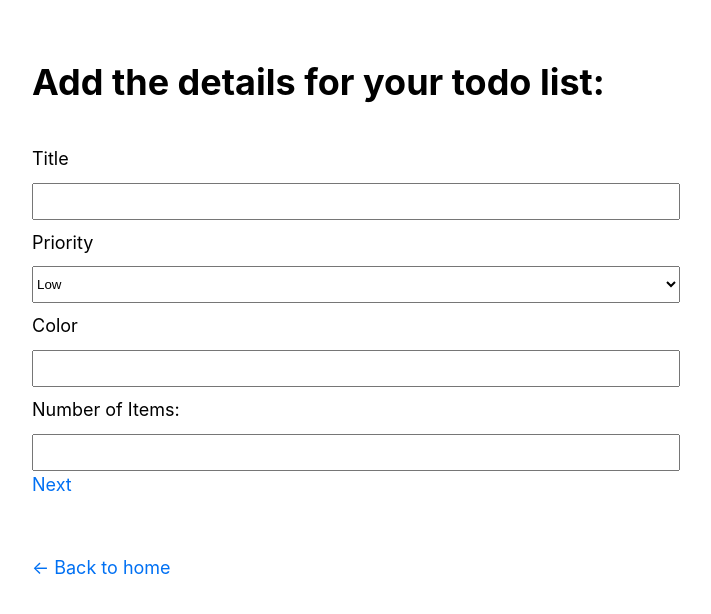
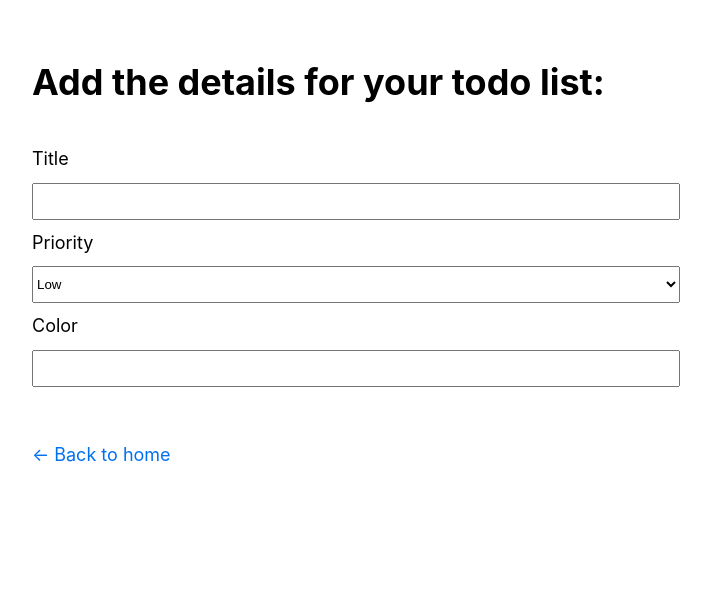
Before and after one commit to BrandtDavis/todo-app, a Next.js app in the folder client/: page /forms/addToDoDetails in a window 1280 px wide. Shown: the top 614 px of the page, without its empty margins (284-995 px from the left). Built offline with nearby package versions, Linux system fonts and the light colour scheme.

Commit message:
Revert complicating changes

```diff
--- a/client/pages/forms/addToDoDetails.tsx
+++ b/client/pages/forms/addToDoDetails.tsx
@@ -20,10 +20,6 @@ export default function AddTodoForm() {
                 <label htmlFor="color"> Color </label>
                 <input type="text" id="color" name="color" />
 
-                <label htmlFor="numItems"> Number of Items: </label>
-                <input type="number" id="numItems" name="numItems" />
-
-                <a className="linkButton" href="/forms/addToDoItems">Next</a>
             </form>
 
         </ToDoFormLayout>
```
